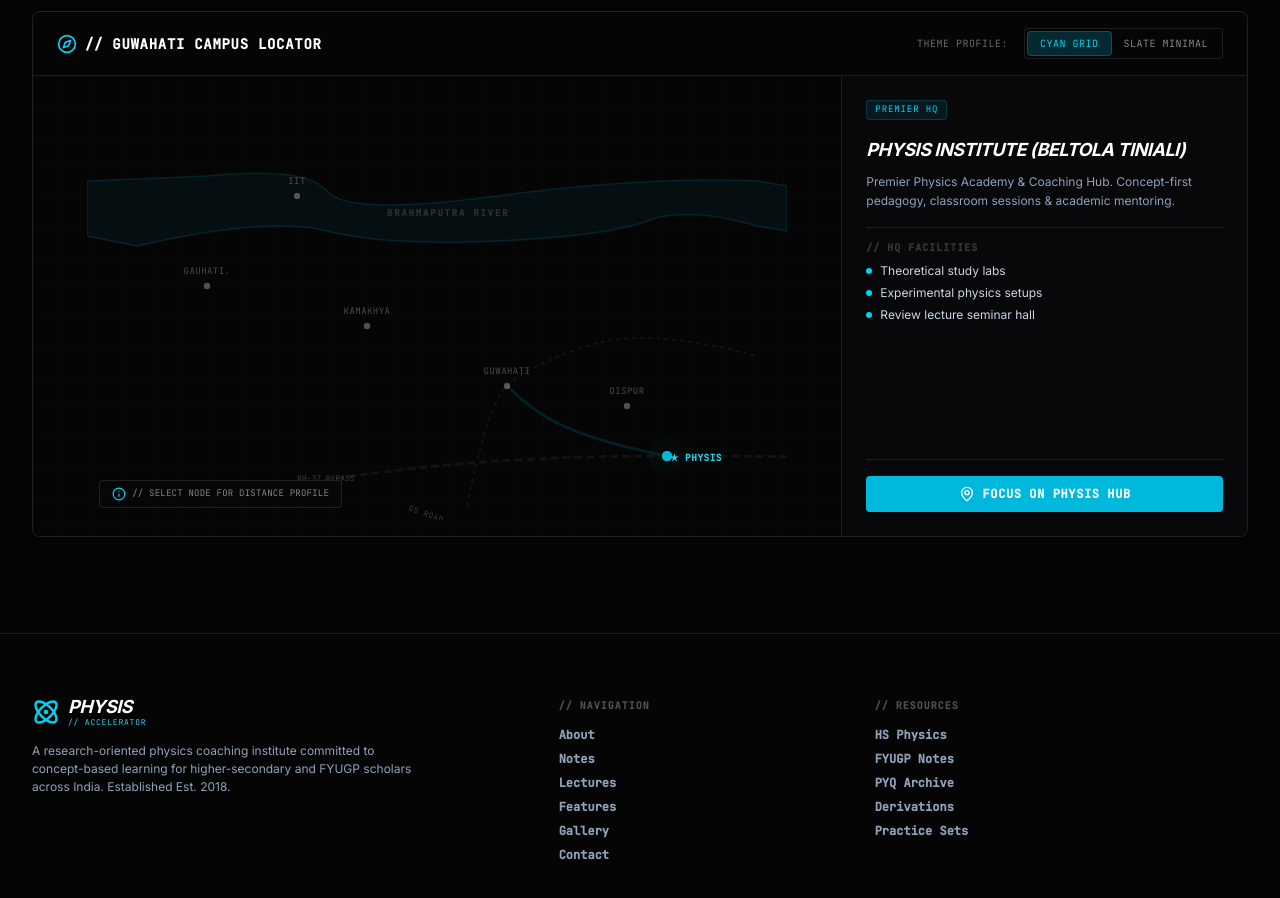
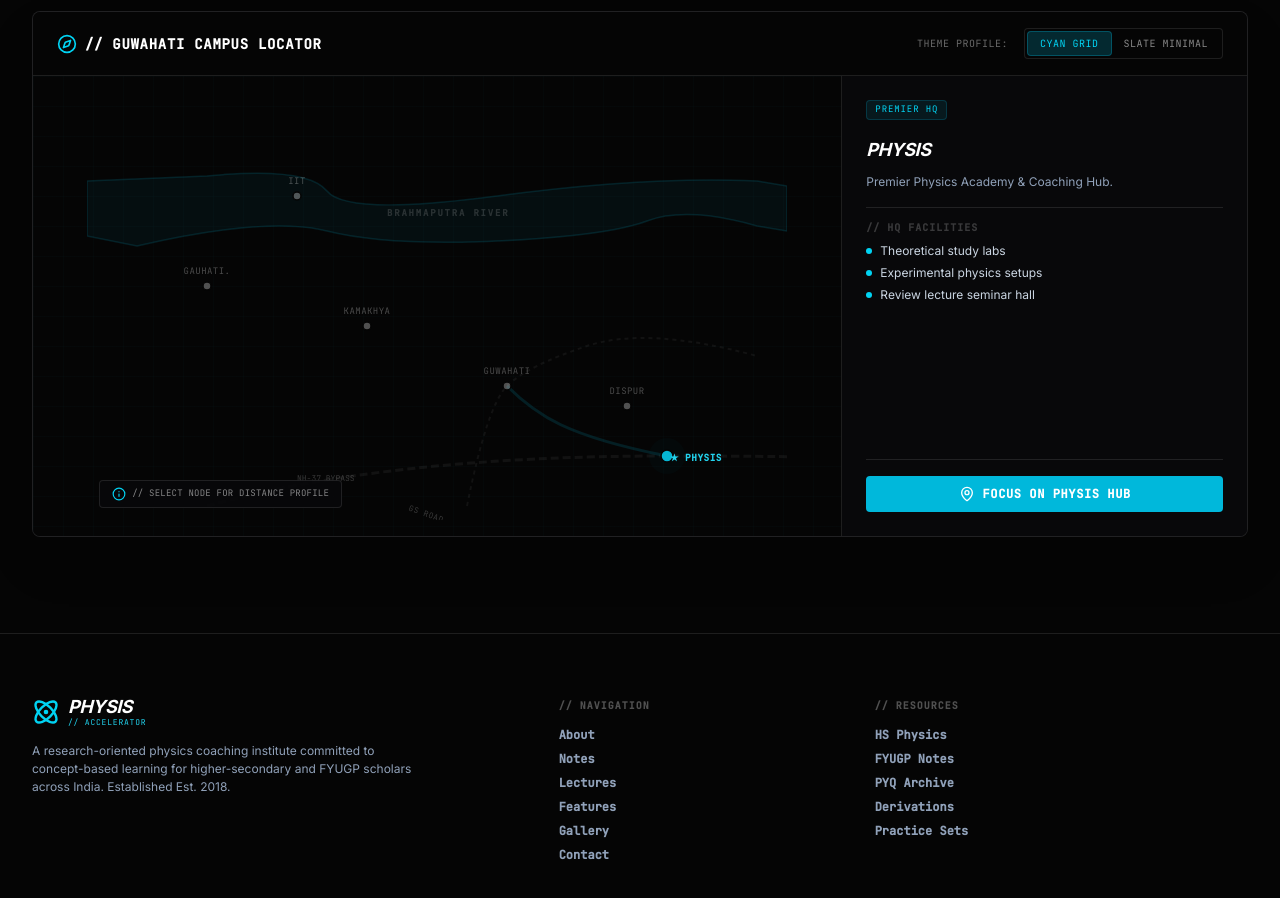
Before and after one commit to wien2kphy/physis, a React (Vite) app: page / in a window 1280 px wide. Shown: the part 7920-8818 px from the top of the page. Built offline with nearby package versions, Linux system fonts and the light colour scheme.

Commit message:
Update InteractiveMap.tsx

```diff
--- a/src/components/InteractiveMap.tsx
+++ b/src/components/InteractiveMap.tsx
@@ -18,8 +18,8 @@ interface Landmark {
 const landmarks: Landmark[] = [
   {
     id: 'physis',
-    name: 'PHYSIS Institute (Beltola Tiniali)',
-    description: 'Premier Physics Academy & Coaching Hub. Concept-first pedagogy, classroom sessions & academic mentoring.',
+    name: 'PHYSIS',
+    description: 'Premier Physics Academy & Coaching Hub.',
     coords: { x: 580, y: 350 },
     isPhysis: true,
   },
```
